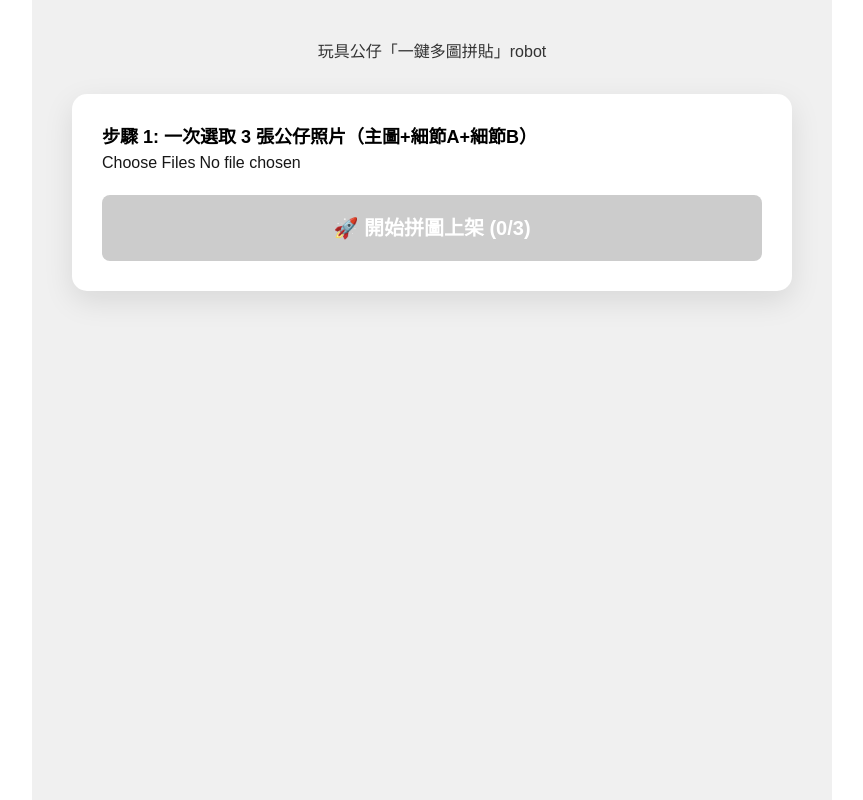
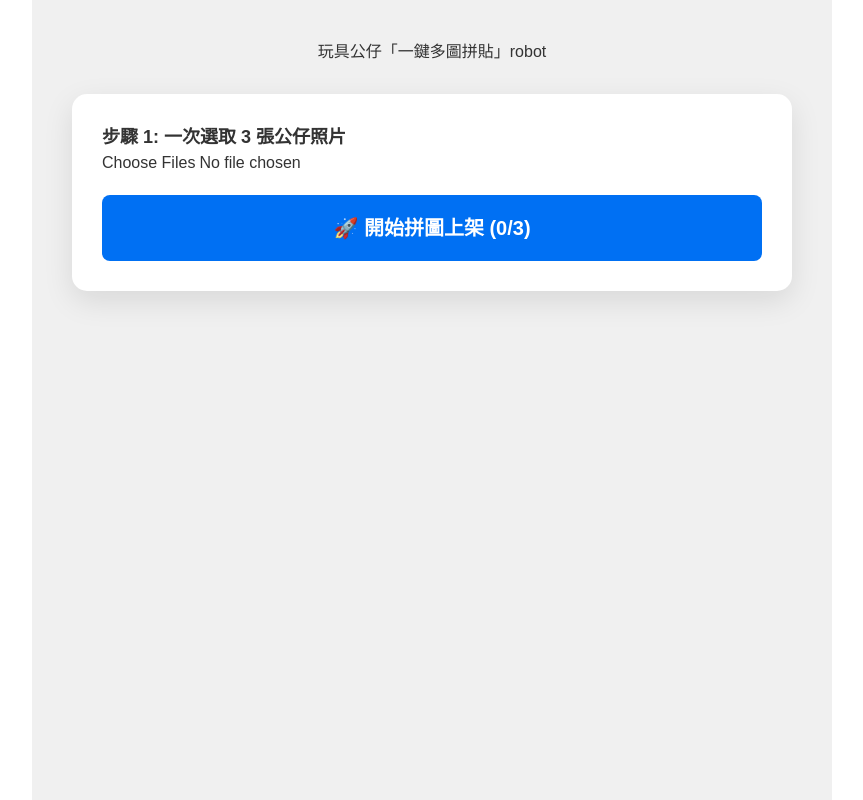
Before and after one commit to laiyijhe/my-ai-image-tool, a Next.js app: page / in a window 1280 px wide. Shown: the whole page, without its empty margins (208-1071 px from the left). Built offline with nearby package versions, Linux system fonts and the light colour scheme.

Commit message:
update home

```diff
--- a/app/page.tsx
+++ b/app/page.tsx
@@ -1,22 +1,20 @@
 "use client";
 import { useState } from "react";
 
-export default function UpscalePage() {
-  const [images, setImages] = useState<File[]>([]); // 儲存選取的 3 張圖
-  const [previews, setPreviews] = useState<string[]>([]); // 儲存預覽圖的 Base64
+export default function HomePage() {
+  const [images, setImages] = useState<File[]>([]);
+  const [previews, setPreviews] = useState<string[]>([]);
   const [status, setStatus] = useState("idle");
   const [result, setResult] = useState<string | null>(null);
 
   const handleFileChange = (e: React.ChangeEvent<HTMLInputElement>) => {
     if (e.target.files) {
-      const selectedFiles = Array.from(e.target.files).slice(0, 3); // 最多選 3 張
+      const selectedFiles = Array.from(e.target.files).slice(0, 3);
       if (selectedFiles.length < 3) {
         alert("❌ 請選取恰好 3 張圖片喔！");
         return;
       }
       setImages(selectedFiles);
-
-      // 🏆 🏆 🏆 🏆 🏆 黃金：自動產生預覽圖 🏆 🏆 🏆 🏆 🏆
       const selectedPreviews: string[] = [];
       selectedFiles.forEach(file => {
         const reader = new FileReader();
@@ -35,8 +33,6 @@ export default function UpscalePage() {
     if (images.length < 3) return alert("❌ 請先選取 3 張圖片！");
     setStatus("starting");
     setResult(null);
-
-    // 我們將 3 張 Base64 資料傳送給後台
     try {
       const res = await fetch("/api/upscale", {
         method: "POST",
@@ -55,26 +51,17 @@ export default function UpscalePage() {
   };
 
   return (
-    <div style={{ padding: "40px", maxWidth: "800px", margin: "0 auto", textAlign: "center", backgroundColor: "#f0f0f0", minHeight: "100vh" }}>
-      <h1 style={{ color: "#333", marginBottom: "30px" }}>玩具公仔「一鍵多圖拼貼」robot </h1>
+    <div style={{ padding: "40px", maxWidth: "800px", margin: "0 auto", textAlign: "center", backgroundColor: "#f0f0f0", minHeight: "100vh", color: "#333" }}>
+      <h1 style={{ marginBottom: "30px" }}>玩具公仔「一鍵多圖拼貼」robot </h1>
 
       <div style={{ backgroundColor: "#fff", padding: "30px", borderRadius: "15px", boxShadow: "0 10px 30px rgba(0,0,0,0.1)", textAlign: "left" }}>
-        <p style={{ color: "#000", fontWeight: "bold", fontSize: "18px" }}>步驟 1: 一次選取 3 張公仔照片（主圖+細節A+細節B）</p>
-        <input
-          type="file" multiple accept="image/*" onChange={handleFileChange}
-          style={{ marginBottom: "20px", display: "block" }}
-        />
+        <p style={{ fontWeight: "bold", fontSize: "18px" }}>步驟 1: 一次選取 3 張公仔照片</p>
+        <input type="file" multiple accept="image/*" onChange={handleFileChange} style={{ marginBottom: "20px" }} />
 
-        {/* 🏆 🏆 🏆 🏆 🏆 預覽區域 🏆 🏆 🏆 🏆 🏆 */}
         {previews.length > 0 && (
           <div style={{ display: "flex", gap: "10px", marginBottom: "25px" }}>
-            {previews.map((preview, index) => (
-              <div key={index} style={{ position: "relative" }}>
-                <img src={preview} style={{ width: "150px", height: "150px", objectFit: "cover", borderRadius: "10px", border: "2px solid #ccc" }} />
-                <div style={{ position: "absolute", top: "5px", right: "5px", backgroundColor: "rgba(0,0,0,0.5)", color: "#fff", padding: "3px 8px", borderRadius: "5px" }}>
-                  圖 {index + 1}
-                </div>
-              </div>
+            {previews.map((p, i) => (
+              <img key={i} src={p} style={{ width: "100px", height: "100px", objectFit: "cover", borderRadius: "8px" }} />
             ))}
           </div>
         )}
@@ -82,21 +69,18 @@ export default function UpscalePage() {
         <button
           onClick={handleUpload}
           disabled={status === "starting" || images.length < 3}
-          style={{
-            width: "100%", padding: "18px",
-            backgroundColor: images.length === 3 ? "#0070f3" : "#ccc",
-            color: "#fff", border: "none", borderRadius: "8px",
-            fontSize: "20px", fontWeight: "bold", cursor: "pointer"
-          }}
+          style={{ width: "100%", padding: "18px", backgroundColor: "#0070f3", color: "#fff", border: "none", borderRadius: "8px", fontSize: "20px", fontWeight: "bold", cursor: "pointer" }}
         >
           {status === "starting" ? "⏳ AI 正在拼命美工中..." : `🚀 開始拼圖上架 (${images.length}/3)`}
         </button>
       </div>
 
       {result && (
-        <div style={{ marginTop: "40px", textAlign: "center" }}>
-          <p style={{ color: "green", fontSize: "18px", fontWeight: "bold" }}>✅ 拼圖成功！可以直接儲存上架了！</p>
-          <img src={result} style={{ maxWidth: "100%", borderRadius: "10px", border: "2px solid #fff", boxShadow: "0 0 15px rgba(0,0,0,0.3)" }} />
+        <div style={{ marginTop: "40px" }}>
+          <p style={{ color: "green", fontWeight: "bold" }}>✅ 拼圖成功！</p>
+          <img src={result} style={{ maxWidth: "100%", borderRadius: "10px", border: "5px solid #fff" }} />
+          <br />
+          <a href={result} target="_blank" style={{ display: "inline-block", marginTop: "10px", color: "#0070f3" }}>點此下載高清原圖</a>
         </div>
       )}
     </div>
```
